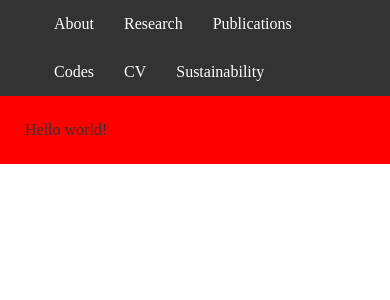
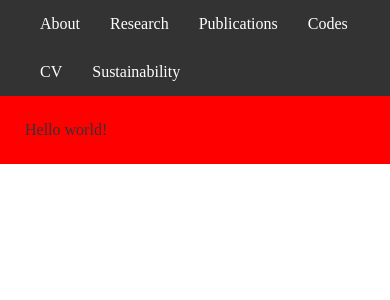
Before and after one commit to felixbosco/felixbosco.github.io, a Jekyll site: the page built from index.html, in a window 390 px wide. Shown: the top 300 px of the page. Built offline with Jekyll 4.4.1, drawn with Linux system fonts in a browser that asks for light colours.

Commit message:
Update style.css

```diff
--- a/assets/css/style.css
+++ b/assets/css/style.css
@@ -54,7 +54,12 @@ main {
     background-color: red;
 }
 
+/* ---------- responsive design ---------- */
 @media (max-width: 1000px) {
+  header {
+    padding: 0px 25px;
+  }
+
   main {
     width: 100%;
   }
```
